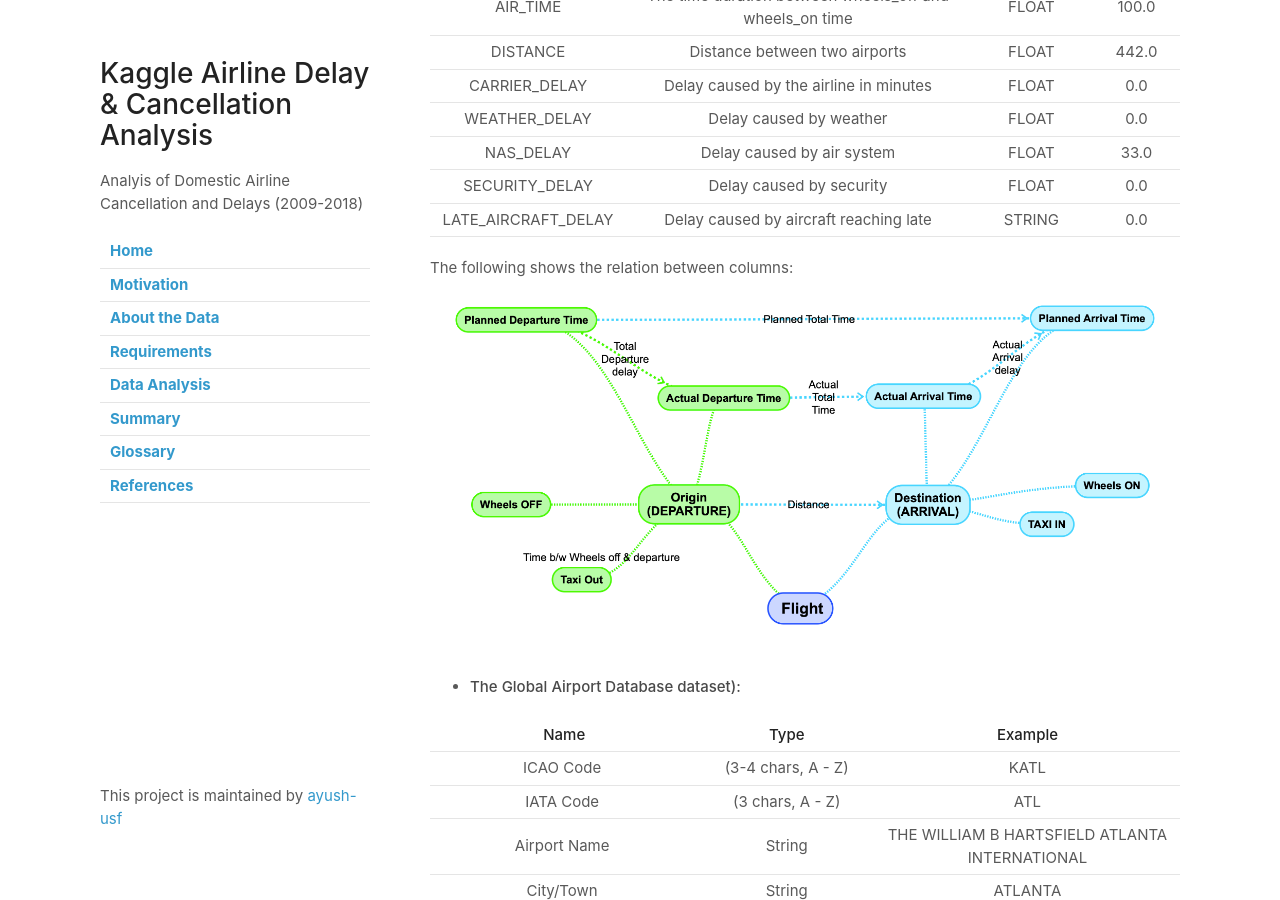
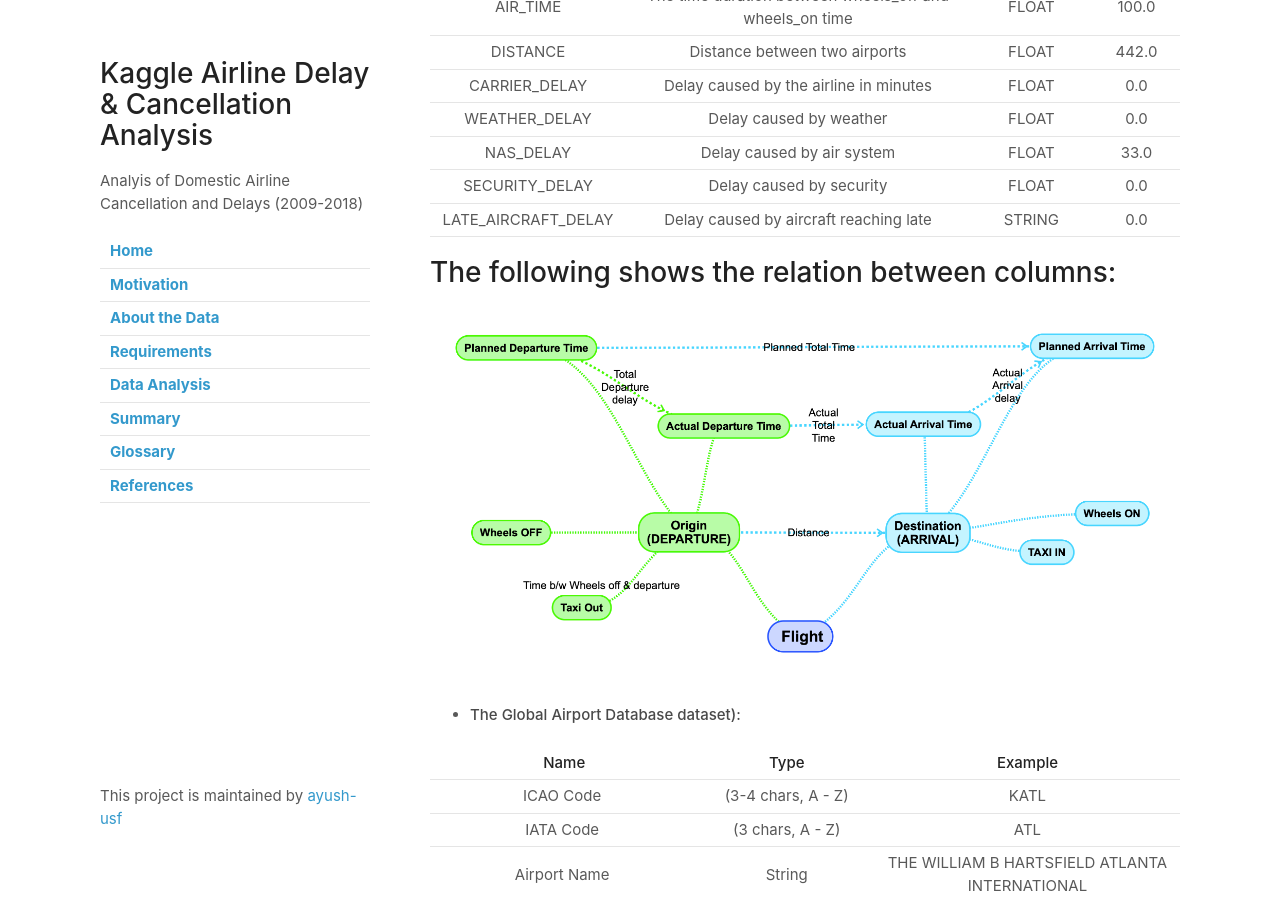
Before and after one commit to ayush-usf/Kaggle-Airline-Data-Analysis, a Jekyll site: the page built from about.md, in a window 1280 px wide and 900 px high, scrolled down 1362 px. Built offline with Jekyll 4.4.1, drawn with Linux system fonts in a browser that asks for light colours; our own code applies the rules of GitHub Pages for plain Markdown files.

```diff
--- a/about.md
+++ b/about.md
@@ -42,7 +42,8 @@ NAS\_DELAY|Delay caused by air system|FLOAT|33.0
 SECURITY\_DELAY|Delay caused by security|FLOAT|0.0
 LATE\_AIRCRAFT\_DELAY|Delay caused by aircraft reaching late|STRING|0.0
 
-The following shows the relation between columns:
+# The following shows the relation between columns:
+
 <a href="images/kaggle-airline-data_origin_destination_colored.png" target="_blank"><img src="images/kaggle-airline-data_origin_destination_colored.png" style="min-width: 100px;"></a>
 
 
```
